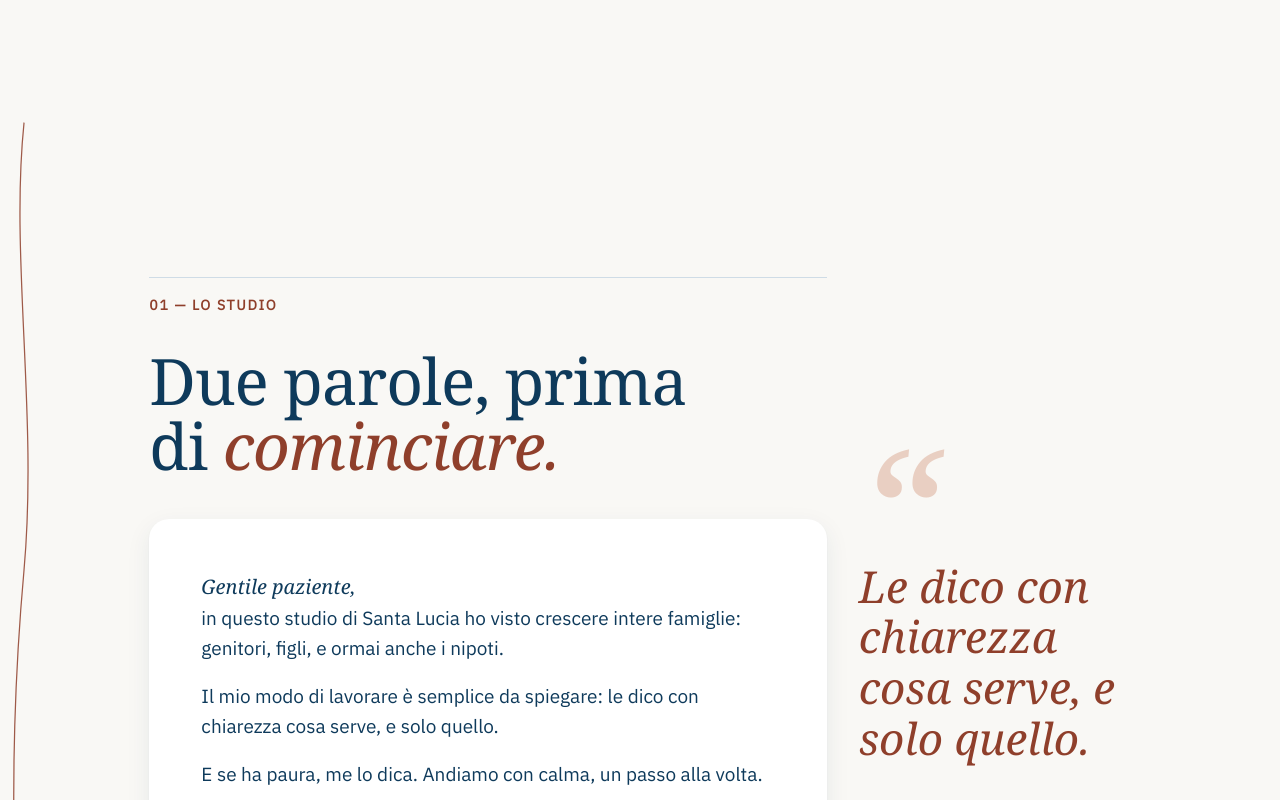
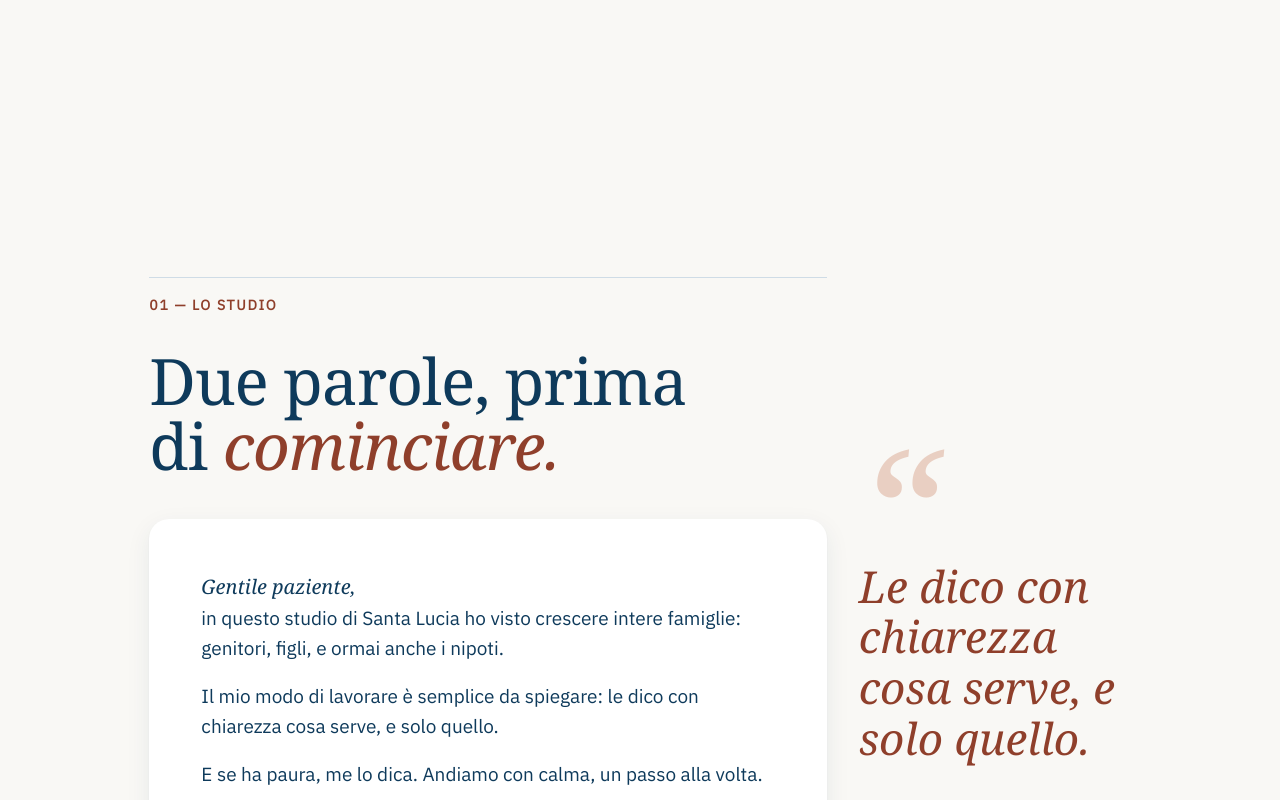
Before and after one commit to fbattistiol02-cloud/studio-giannola, a React (Vite) app: page / in a window 1280 px wide. Shown: the part 800-1600 px from the top of the page. Built offline with nearby package versions, Linux system fonts and the light colour scheme.

Commit message:
feat: vena di marmo disegnata allo scorrimento

```diff
--- a/src/App.tsx
+++ b/src/App.tsx
@@ -9,12 +9,15 @@ import { Visit } from "./components/Visit";
 import { Footer } from "./components/Footer";
 import { initMotion } from "./lib/gsap";
 import { revealBlocks } from "./motion/small";
+import { drawVein } from "./motion/vein";
 
 export default function App() {
   useEffect(() => {
     const motion = initMotion();
     const stopReveal = revealBlocks(document.body);
+    const stopVein = drawVein([...document.querySelectorAll<SVGPathElement>("[data-vein]")]);
     return () => {
+      stopVein();
       stopReveal();
       motion.destroy();
     };
--- a/src/index.css
+++ b/src/index.css
@@ -1120,3 +1120,8 @@ html.intro .hero-points li {
   height: 100%;
   transform-origin: 50% 40%;
 }
+
+/* ---- vena: con il movimento parte non disegnata (la disegna lo scorrimento) */
+html.motion [data-vein] {
+  stroke-dasharray: 0 100000;
+}
--- /dev/null
+++ b/src/motion/vein.ts
@@ -0,0 +1,49 @@
+import { gsap } from "@/lib/gsap";
+import { motionAllowed } from "@/lib/motion";
+
+/** Dove si disegna ogni segmento: sezione di riferimento e finestra di scorrimento. */
+const WINDOWS: Record<string, { section: string; start: string; end: string }> = {
+  a: { section: '[data-qa="letter"]', start: "top 80%", end: "bottom 60%" },
+  b: { section: '[data-qa="reviews"]', start: "top 80%", end: "bottom 60%" },
+  c: { section: '[data-qa="map"]', start: "top 85%", end: "center 60%" },
+};
+
+/**
+ * La vena di marmo si disegna con lo scorrimento (scrub). Alla fine del segmento C
+ * il segnaposto della mappa riceve `is-reached` (fa partire la sua caduta).
+ * Senza movimento i segmenti restano disegnati, come nell'HTML.
+ */
+export function drawVein(segments: SVGPathElement[]): () => void {
+  if (!motionAllowed()) return () => undefined;
+  const pin = document.querySelector('[data-qa="map-pin"]');
+  const tweens = segments.map((path) => {
+    const w = WINDOWS[path.dataset.vein ?? ""];
+    const trigger = w && document.querySelector(w.section);
+    if (!w || !trigger) return null;
+    return gsap.fromTo(
+      path,
+      { drawSVG: "0%" },
+      {
+        drawSVG: "100%",
+        ease: "none",
+        scrollTrigger: {
+          trigger,
+          start: w.start,
+          end: w.end,
+          scrub: 0.6,
+          onUpdate: (self) => {
+            if (path.dataset.vein === "c" && self.progress > 0.98) pin?.classList.add("is-reached");
+          },
+          onLeave: () => {
+            if (path.dataset.vein === "c") pin?.classList.add("is-reached");
+          },
+        },
+      },
+    );
+  });
+  return () =>
+    tweens.forEach((t) => {
+      t?.scrollTrigger?.kill();
+      t?.kill();
+    });
+}
```
Also changed, not shown: scripts/qa.mjs (+44 -0 lines).
